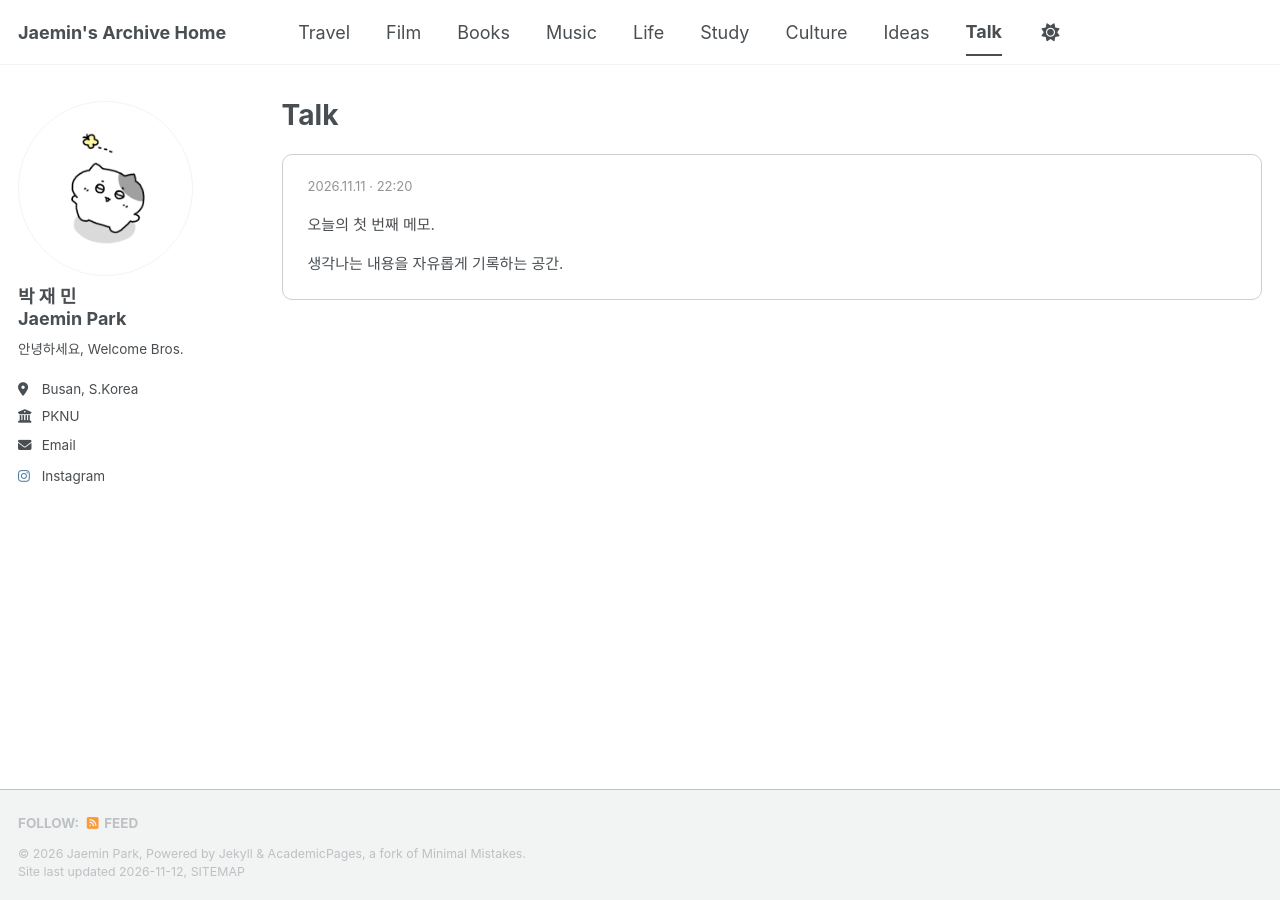
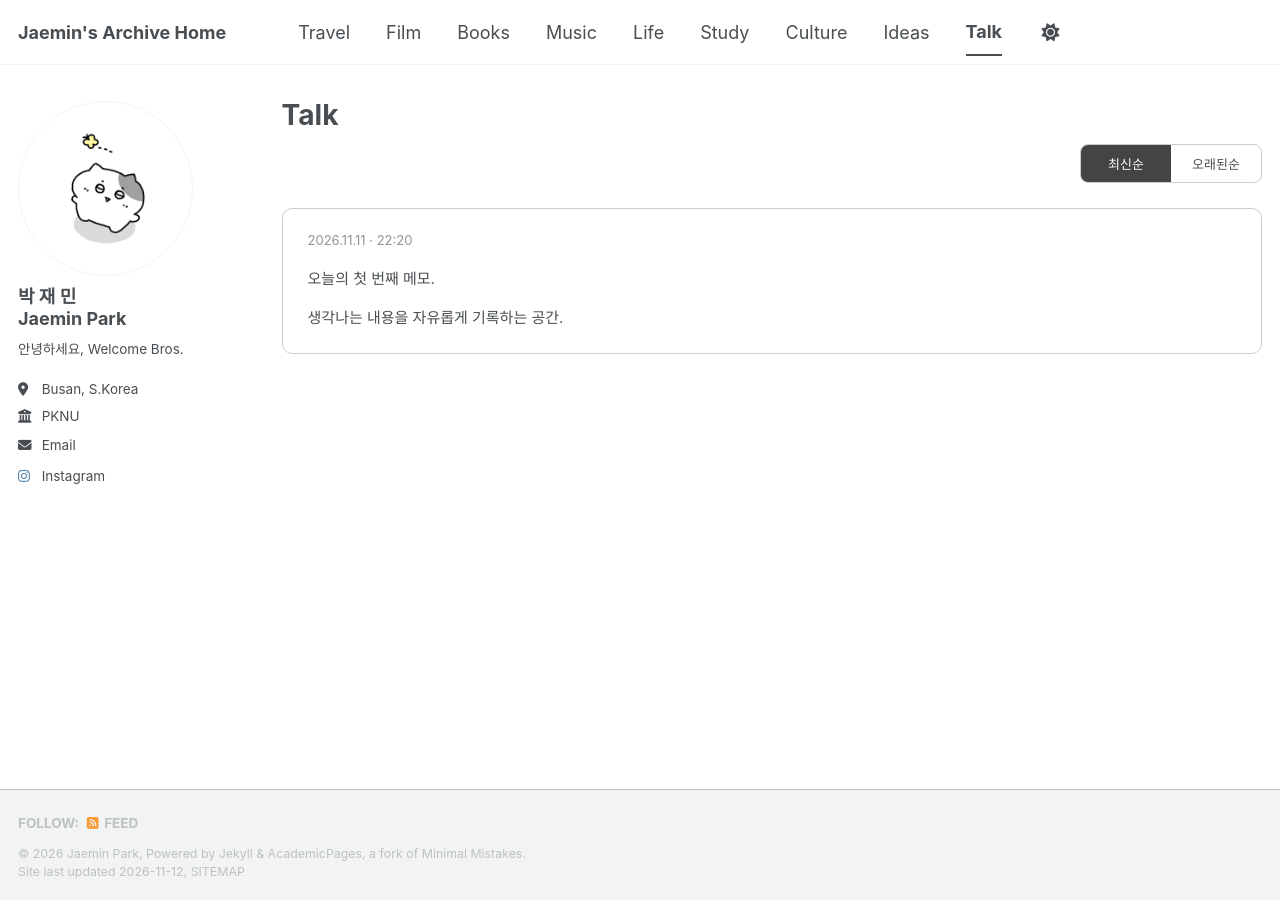
Before and after one commit to jm331kr/jm331kr.github.io, a Jekyll site: the page built from _pages/talk.html, in a window 1280 px wide. Built offline with Jekyll 4.4.1, drawn with Linux system fonts in a browser that asks for light colours; a script bundle is joined from its source files by our own code; a style sheet for code colours, icons or effects is not loaded.

Commit message:
Update talk.html

```diff
--- a/_pages/talk.html
+++ b/_pages/talk.html
@@ -7,11 +7,23 @@ author_profile: true
 
 {% assign notes = site.talks | sort: "date" | reverse %}
 
-<div class="talk-list">
+<div class="talk-toolbar">
+  <div class="talk-sort">
+    <button type="button" id="talk-new" class="active">
+      최신순
+    </button>
+    <button type="button" id="talk-old">
+      오래된순
+    </button>
+  </div>
+</div>
+
+<div class="talk-list" id="talk-list">
 
 {% for post in notes %}
 
-  <article class="talk-note">
+  <article class="talk-note"
+           data-date="{{ post.date | date: '%s' }}">
 
     <div class="talk-date">
       {{ post.date | date: "%Y.%m.%d · %H:%M" }}
@@ -34,6 +46,66 @@ author_profile: true
 </div>
 
 <style>
+
+/* 정렬 버튼 영역 */
+
+.talk-toolbar {
+  display: flex;
+  justify-content: flex-end;
+  margin: 15px 0 25px;
+}
+
+.talk-sort {
+  display: inline-flex;
+  border: 1px solid #ccc;
+  border-radius: 8px;
+  overflow: hidden;
+}
+
+.talk-sort button {
+  width: 90px;
+  min-width: 90px;
+  box-sizing: border-box;
+  border: none;
+  border-radius: 0;
+  background: transparent;
+  color: inherit;
+  padding: 9px 0;
+  font-size: 13px;
+  text-align: center;
+  cursor: pointer;
+  transition: background 0.2s;
+  margin: 0;
+}
+
+.talk-sort button.active {
+  background: #444;
+  color: #fff;
+}
+
+.talk-sort button:hover:not(.active) {
+  background: rgba(128,128,128,0.1);
+}
+
+/* 다크모드 */
+
+html[data-theme="dark"] .talk-sort button.active {
+  background: #e0e0e0;
+  color: #181818;
+  font-weight: 600;
+}
+
+html[data-theme="dark"] .talk-sort button:not(.active) {
+  background: transparent;
+  color: #cccccc;
+}
+
+html[data-theme="dark"] .talk-sort {
+  border-color: #666;
+}
+
+/* 기존 Talk 목록 */
+
 .talk-list {
   display: flex;
   flex-direction: column;
```
Also changed, not shown: other parts of _pages/talk.html (+51 -0 lines).
